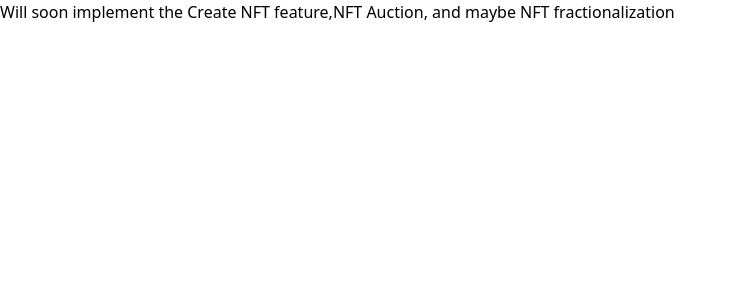
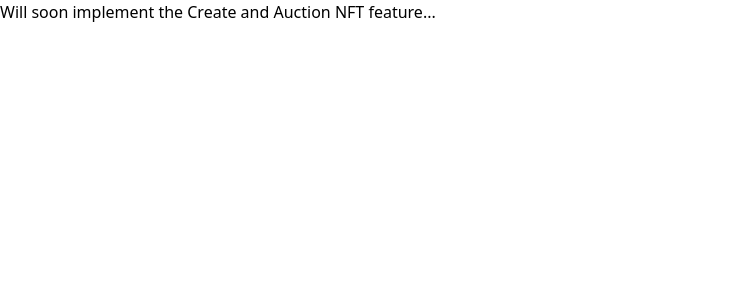
Before and after one commit to Levi0804/nft-marketplace, a React (Vite) app in the folder frontend/: page /create in a window 1280 px wide. Shown: the top 300 px of the page, without its empty margins (0-737 px from the left). Built offline with nearby package versions, Linux system fonts and the light colour scheme.

Commit message:
update page

```diff
--- a/frontend/src/components/CreateNFT.tsx
+++ b/frontend/src/components/CreateNFT.tsx
@@ -1,7 +1,7 @@
 export const CreateNFT = () => {
     return (
         <div className="m-40 p-40 text-2xl text-bold">
-            Will soon implement the Create NFT feature,NFT Auction, and maybe NFT fractionalization
+            Will soon implement the Create and Auction NFT feature...
         </div>
     )
 }
```
